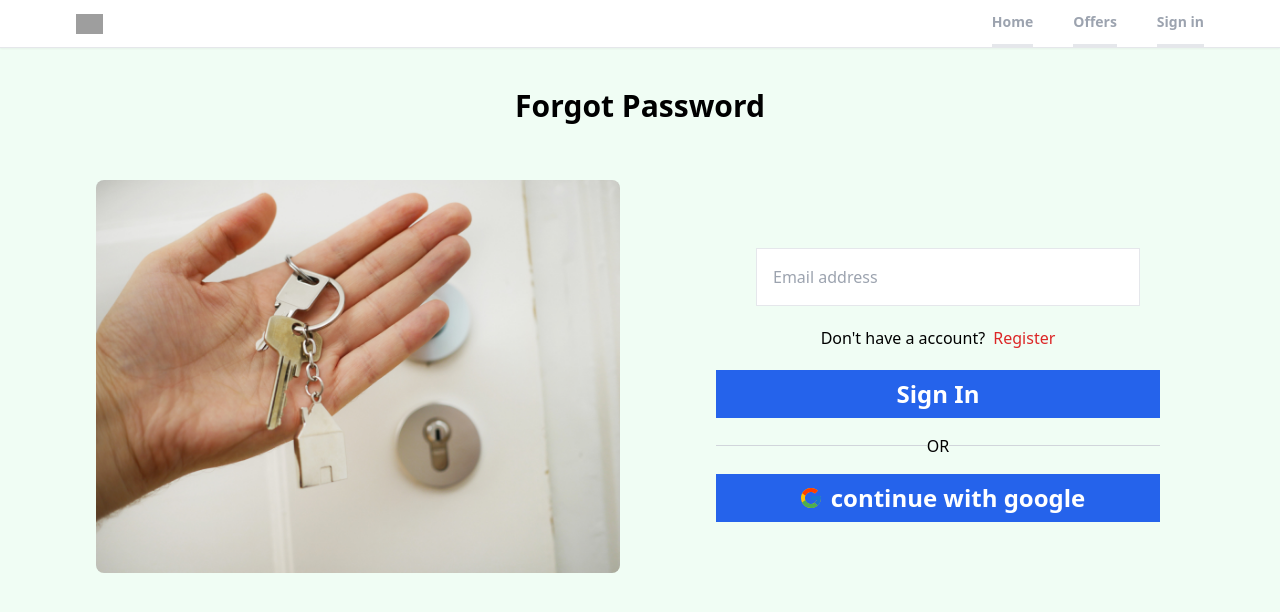
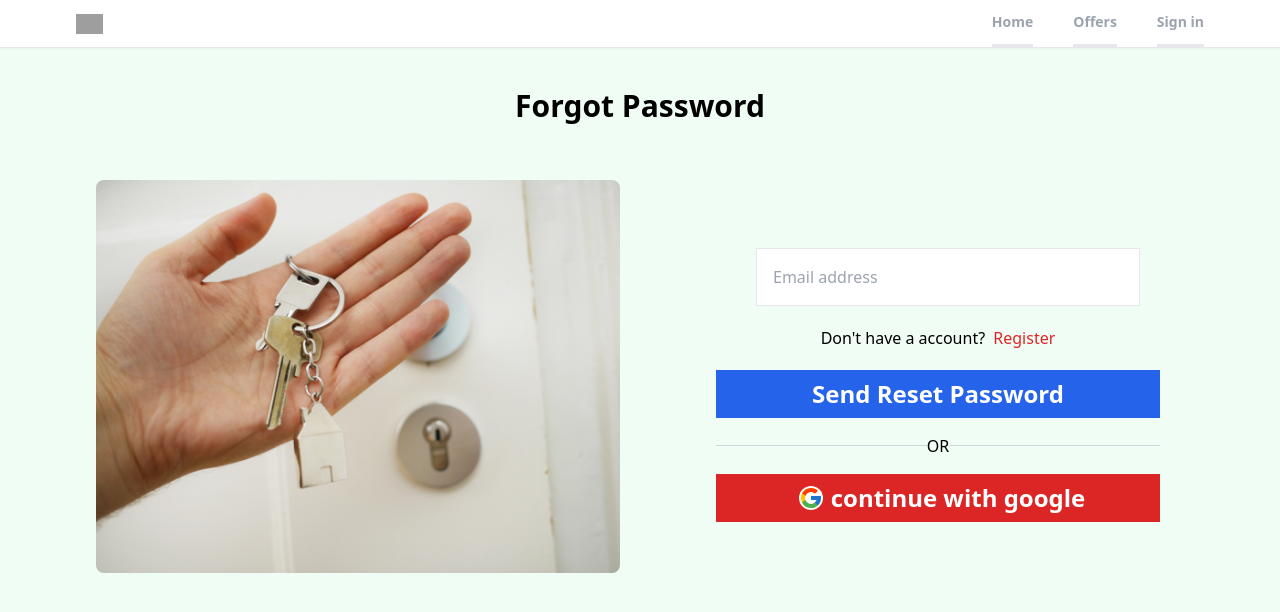
Before and after one commit to SurafelK/realtor-clone-react, a React (Create React App) app: page /forgotpassword in a window 1280 px wide. Shown: the top 612 px of the page. Built offline with nearby package versions, Linux system fonts and the light colour scheme; grey boxes are pictures that could not be loaded.

Commit message:
complete the forgot password pagefunctionality

```diff
--- a/src/pages/ForgotPassword.jsx
+++ b/src/pages/ForgotPassword.jsx
@@ -5,6 +5,9 @@ import { FaEyeSlash } from "react-icons/fa";
 import { Link } from 'react-router-dom';
 import Signup from './Signup';
 import { FcGoogle } from "react-icons/fc";
+import { toast } from 'react-toastify';
+import { getAuth, sendPasswordResetEmail } from 'firebase/auth';
+import OAuth from '../components/OAuth';
 
 function ForgotPassword() {
 
@@ -25,6 +28,25 @@ function ForgotPassword() {
   }) )
   }
 
+  const onSubmit = async (e) =>
+  {
+    e.preventDefault()
+
+    try {
+
+      const auth = getAuth()
+      await sendPasswordResetEmail(auth, email)
+
+      toast.success("Email was sent")
+
+    } catch (error) {
+
+      toast.error("Unable to send reset password please try again later")
+
+    }
+
+  }
+
 
 
   return (
@@ -41,7 +63,7 @@ function ForgotPassword() {
 
         <div className='md:w-1/2 flex flex-col w-full  justify-center align-middle items-center md:ml-0 ' >
 
-        <form className='w-full md:p-10 space-y-5 px-20' >
+        <form className='w-full md:p-10 space-y-5 px-20' onSubmit={onSubmit} >
           <input
           type='email'
           id='email'
@@ -57,11 +79,11 @@ function ForgotPassword() {
        </div>
 
        <div className='w-full  flex-col space-y-4'>
-        <button className='bg-blue-600 w-full p-2 text-white font-semibold text-2xl'> Sign In </button>
+        <button className='bg-blue-600 w-full p-2 text-white font-semibold text-2xl'> Send Reset Password </button>
         <div className='flex items-center my-4 before:border-t before:flex-1 before:border-gray-300 after:border-t after:flex-1 after:border-gray-300'>
           OR
         </div>
-        <button className='bg-blue-600 w-full p-2 text-white font-semibold text-2xl flex items-center justify-center '>  <FcGoogle className='mx-2' /> continue with google </button>
+        <OAuth/>
        </div>
         </form>
 
```
